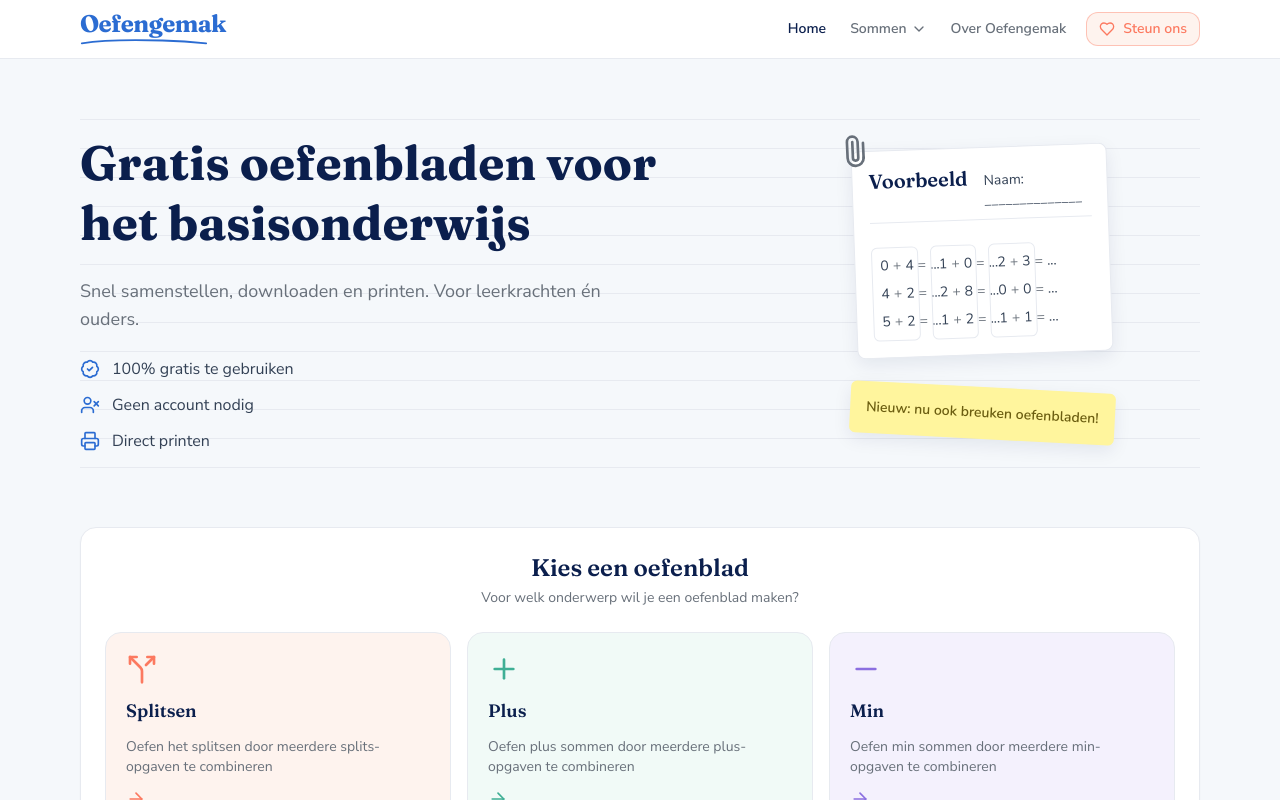
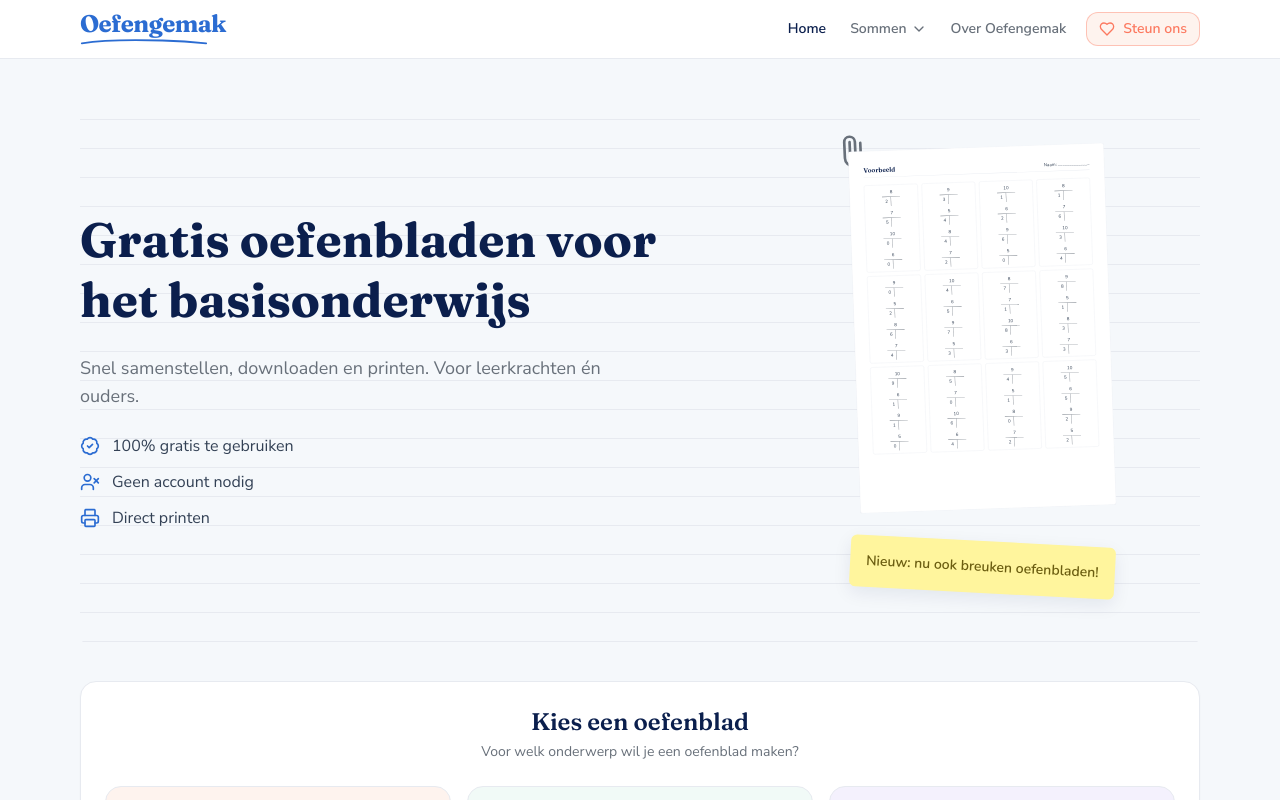
Before and after one commit to coduinix/oefengemak, a React (Vite) app: page / in a window 1280 px wide. Shown: the top 800 px of the page. Built offline with nearby package versions, Linux system fonts and the light colour scheme.

Commit message:
Make example sheet look more like a reel sheet

```diff
--- a/src/app/routes/home.tsx
+++ b/src/app/routes/home.tsx
@@ -15,7 +15,7 @@ import {
   X,
 } from 'lucide-react'
 import { EXERCISE_TYPES, type ExerciseType } from '@/domain/core'
-import { defaultPlus } from '@/domain/config'
+import { defaultSplitsen } from '@/domain/config'
 import { generateWorksheet } from '@/domain/worksheet'
 import { Button } from '@/components/ui/button'
 import { Card, CardContent } from '@/components/ui/card'
@@ -25,14 +25,7 @@ import { nl, typeStrings } from '@/i18n/nl'
 const EXAMPLE_WORKSHEET = generateWorksheet({
   title: nl.home.exampleTitle,
   seed: 12345,
-  sections: [
-    {
-      config: {
-        ...defaultPlus,
-        layout: { perBlock: 3, counts: { result: 3, lhs: 0, rhs: 0 } },
-      },
-    },
-  ],
+  sections: [{ config: { ...defaultSplitsen, count: 48, perBlock: 4 } }],
 })
 
 function ExampleSheet() {
--- a/src/styles/index.css
+++ b/src/styles/index.css
@@ -63,11 +63,29 @@
   font-variant-numeric: tabular-nums;
 }
 
+/* Shows a real A4 page shrunk to thumbnail size via transform, so proportions match print output. */
+.example-sheet {
+  position: relative;
+  aspect-ratio: 210 / 297;
+  overflow: hidden;
+  --example-scale: 0.2822; /* 224px (w-56) / 210mm rendered at 96dpi */
+}
+
+@media (min-width: 640px) {
+  .example-sheet {
+    --example-scale: 0.3226; /* 256px (sm:w-64) / 210mm rendered at 96dpi */
+  }
+}
+
 .example-sheet .worksheet-sheet {
-  width: 100%;
+  position: absolute;
+  top: 0;
+  left: 0;
+  width: 210mm;
   max-width: none;
-  min-height: 0;
-  padding: 1rem;
+  min-height: 297mm;
+  transform: scale(var(--example-scale));
+  transform-origin: top left;
   box-shadow: var(--shadow-lift);
 }
 
```
